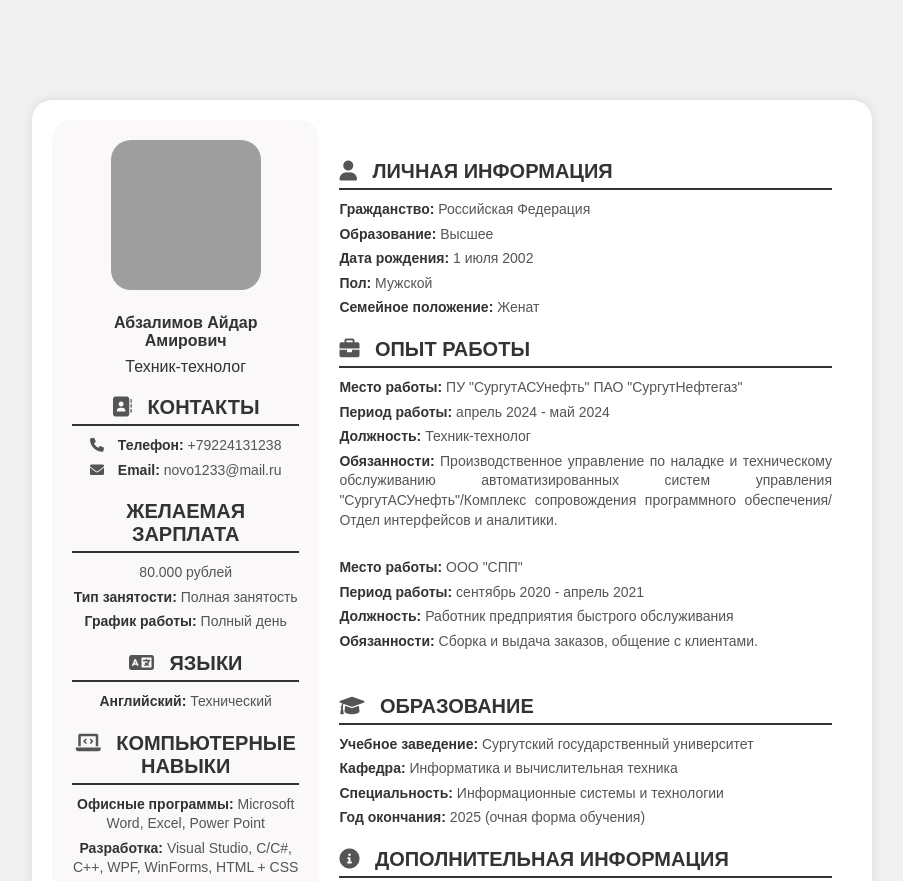
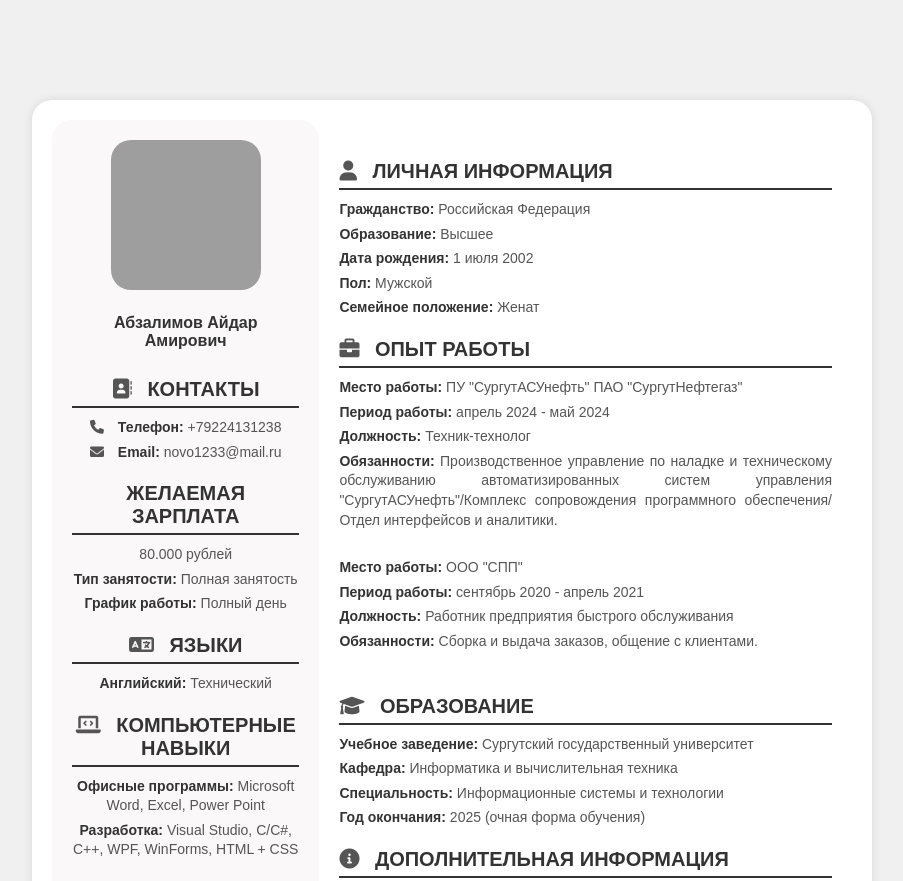
Before and after one commit to MITTORY/Resume, a plain HTML site: page index.html in a window 1280 px wide. Shown: the top 881 px of the page, without its empty margins (188-1091 px from the left). Drawn offline with Linux system fonts and the light colour scheme; grey boxes are pictures that could not be loaded.

Commit message:
Update index.html

```diff
--- a/index.html
+++ b/index.html
@@ -13,7 +13,6 @@
             <img src="Images/image1.jpg" alt="Абзалимов Айдар Амирович">
             <div class="info">
                 <strong>Абзалимов Айдар Амирович</strong><br>
-                <span>Техник-технолог</span>
             </div>
             <div>
                 <h2><i class="fas fa-address-book"></i> КОНТАКТЫ</h2>
```
